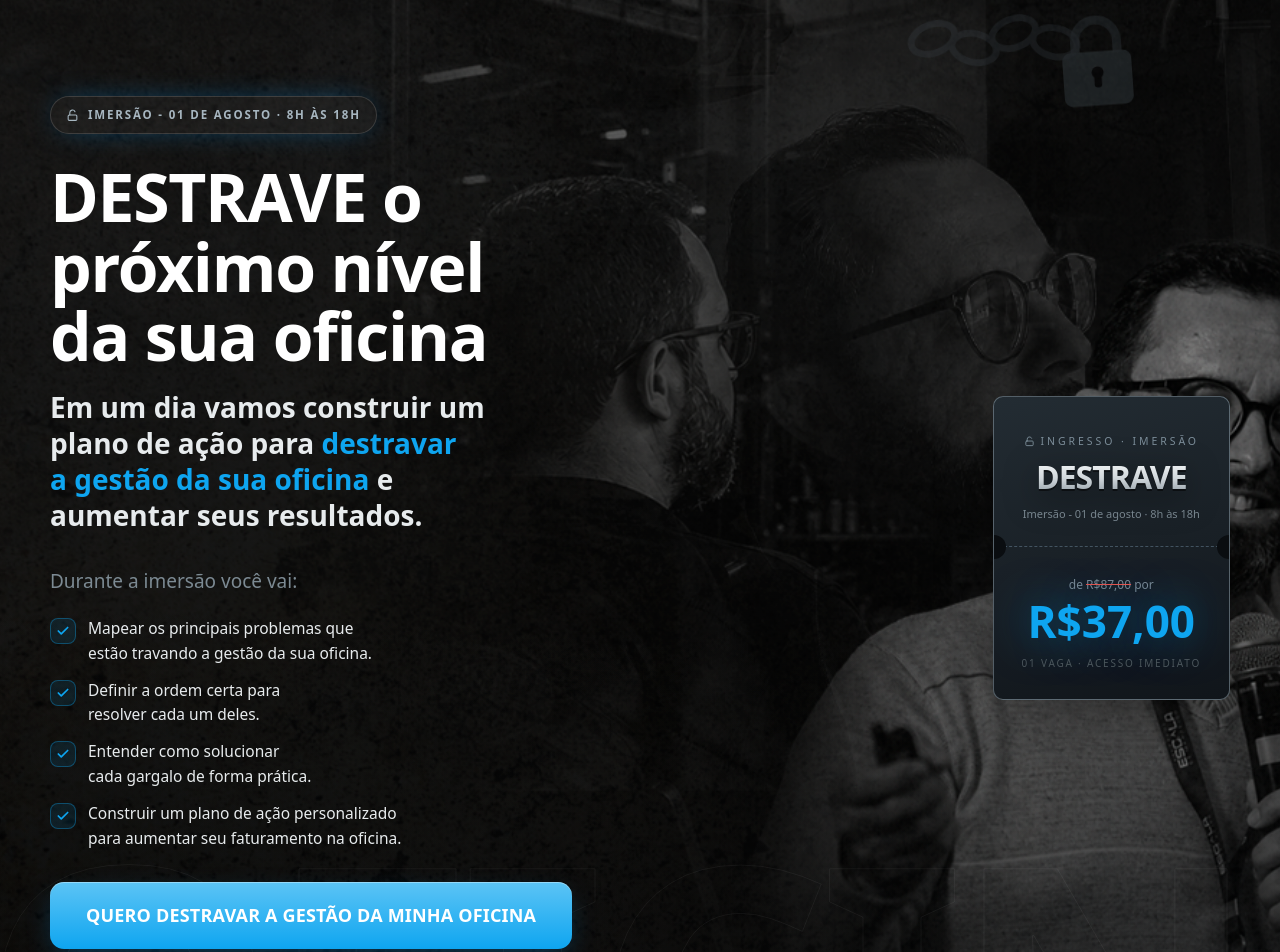
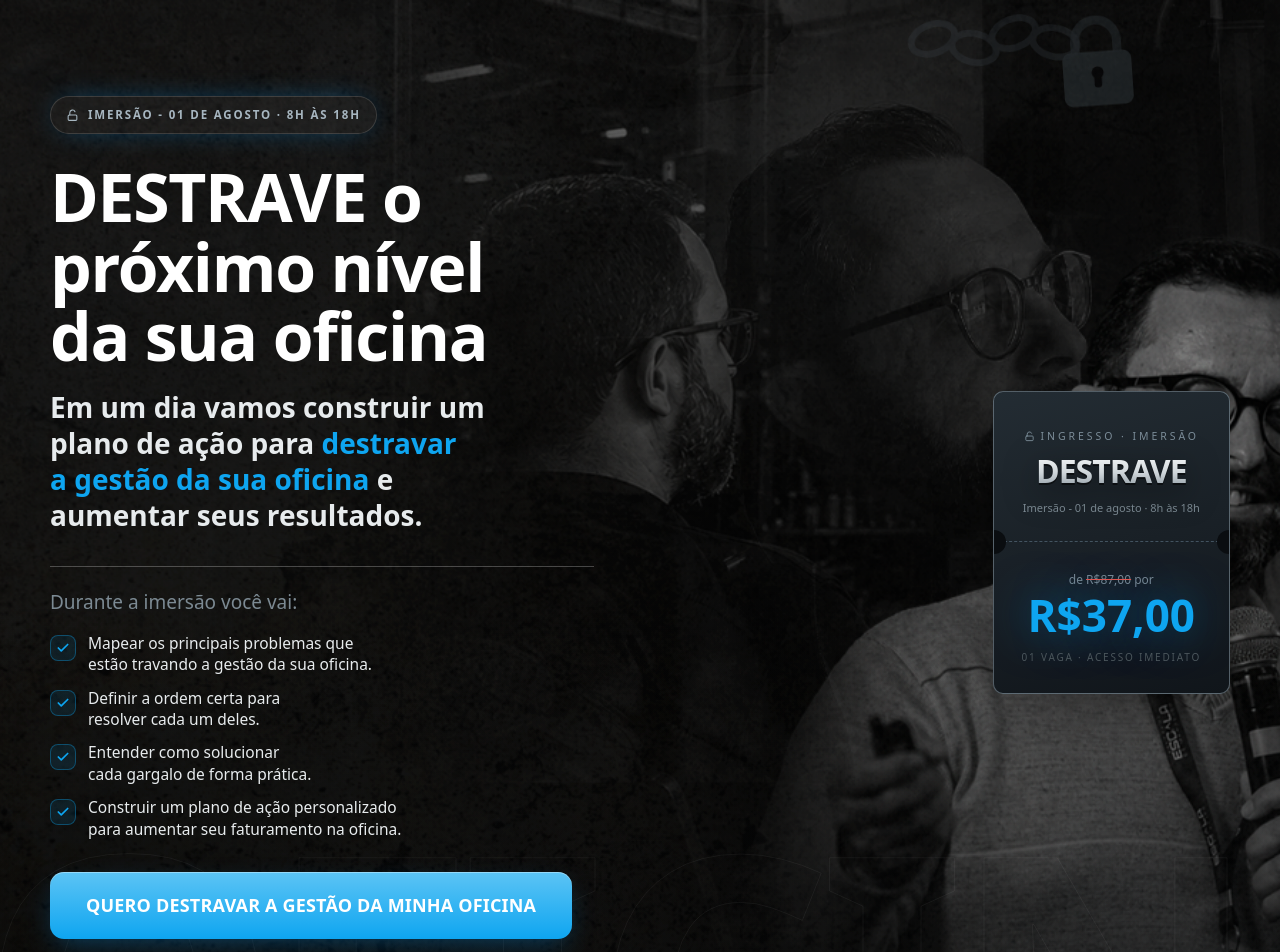
Before and after one commit to cezarhlima1/diegomensor, a Next.js app: page /destrave/lp1 in a window 1280 px wide. Shown: the top 952 px of the page. Built offline with nearby package versions, Linux system fonts and the light colour scheme.

Commit message:
ajuste de formatação

```diff
--- a/components/destrave/DestravePage.tsx
+++ b/components/destrave/DestravePage.tsx
@@ -62,11 +62,18 @@ export default function DestravePage({ copy }: { copy: DestraveCopy }) {
               </h1>
             )}
 
-            <p className="reveal d2 lead mb-5">{copy.bulletsIntro}</p>
+            <div
+              className={`reveal d2 text-left mb-8 ${
+                copy.heroTitle
+                  ? "max-w-[34rem] border-t border-white/25 pt-5"
+                  : "max-w-[520px]"
+              }`}
+            >
+              <p className="lead mb-4">{copy.bulletsIntro}</p>
 
-            <ul className="reveal d2 grid gap-3 max-w-[520px] text-left list-none mb-8">
+              <ul className="grid gap-3 list-none">
                 {copy.bullets.map((b, i) => (
-                <li key={i} className="flex items-start gap-3 text-[15.5px] font-medium text-offwhite">
+                  <li key={i} className="flex items-start gap-3 text-[15.5px] leading-[1.38] font-medium text-offwhite">
                     <span className="check-ic">
                       <Check className="w-[14px] h-[14px]" />
                     </span>
@@ -81,6 +88,7 @@ export default function DestravePage({ copy }: { copy: DestraveCopy }) {
                   </li>
                 ))}
               </ul>
+            </div>
 
             <div className="reveal d3 flex flex-col items-start">
               <Cta variant="lg" href={DESTRAVE_CHECKOUT_URL}>
```
Lines whose indentation alone changed are shown as unchanged.
